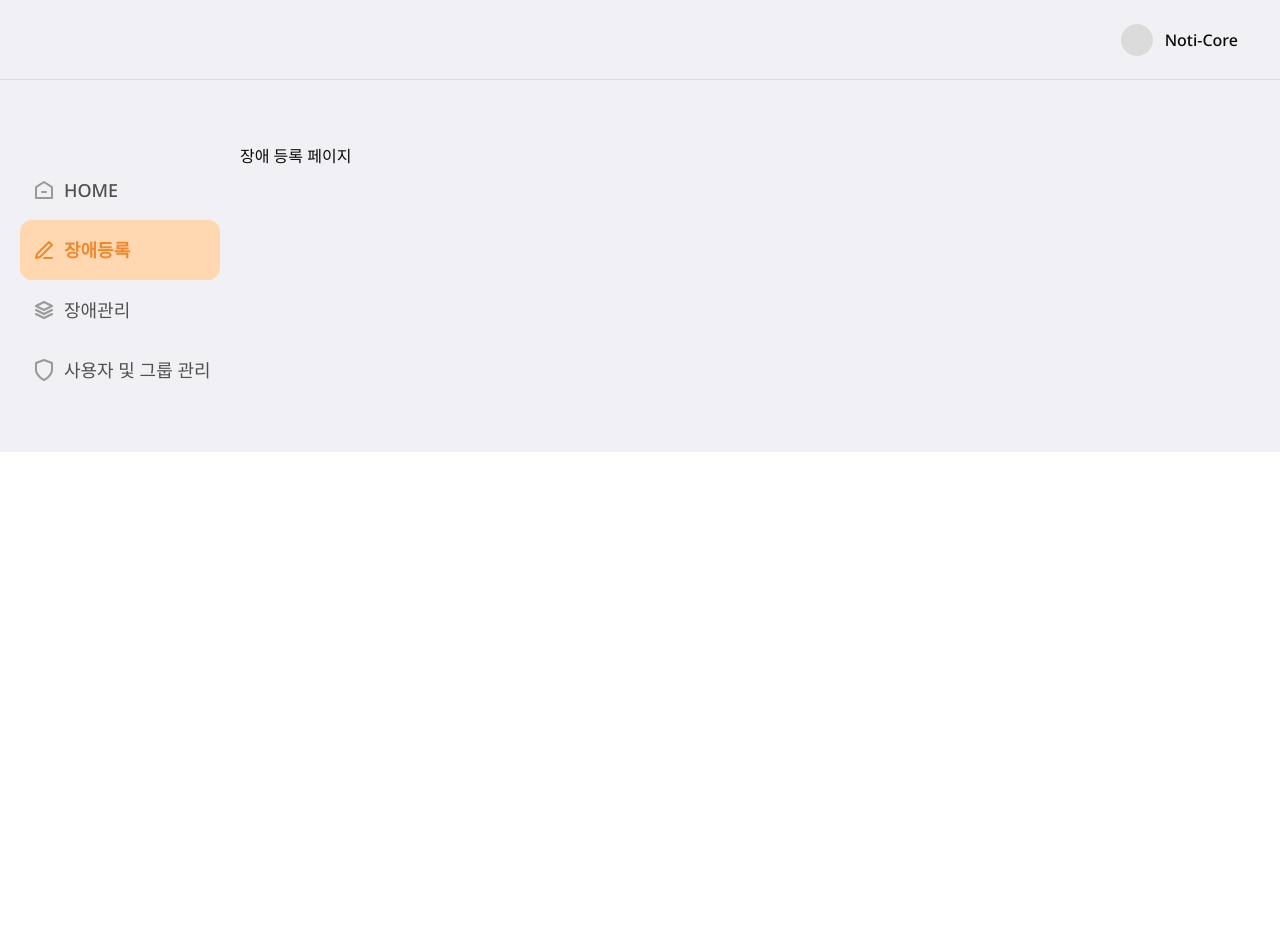
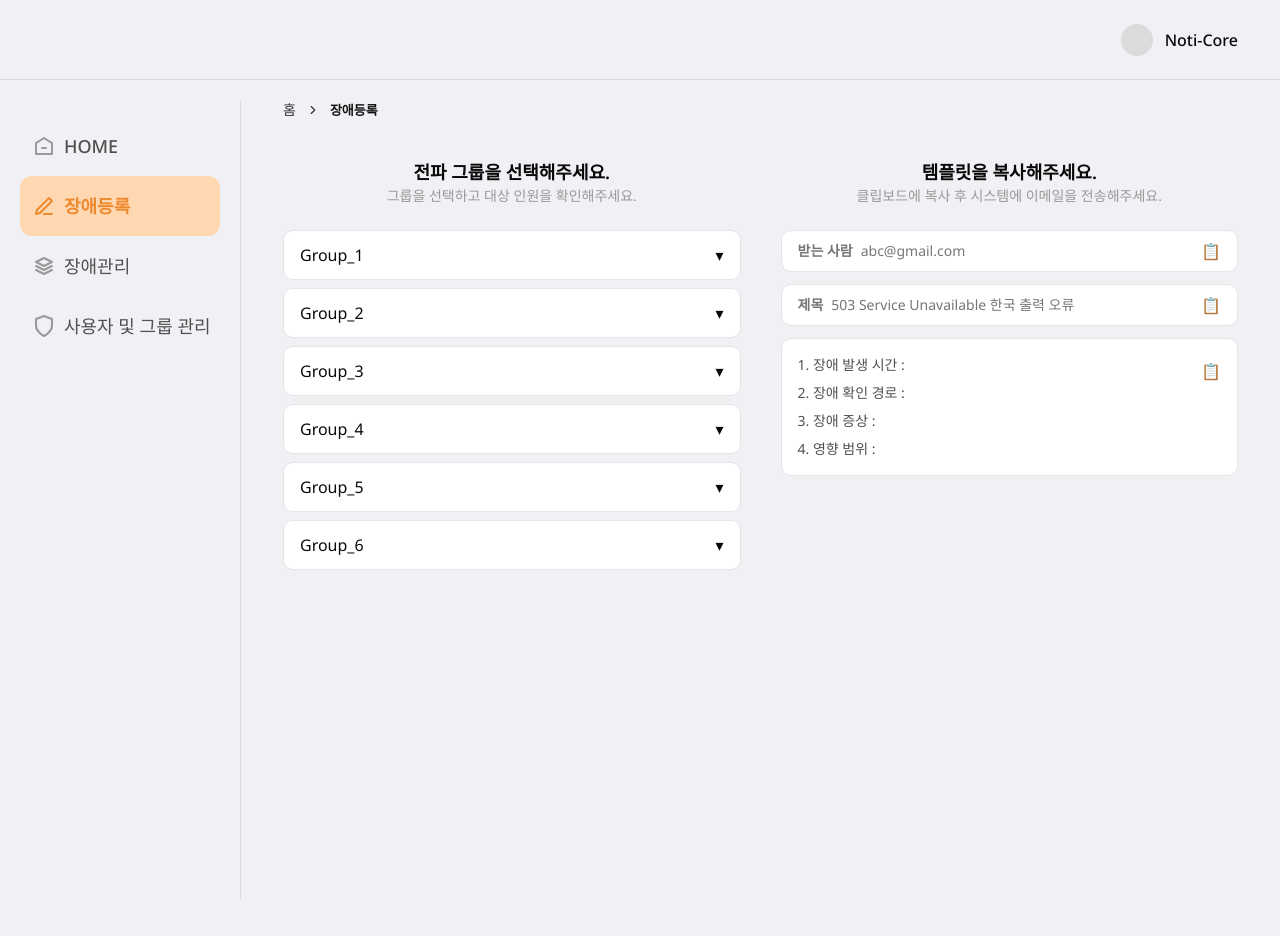
Before and after one commit to swyp-2-team/frontier, a React (Vite) app: page /incident-register in a window 1280 px wide. Before the commit the page ends 800 px from the top, so only its background shows below. Built offline with nearby package versions, Linux system fonts and the light colour scheme; a web font is replaced by a local one.

Commit message:
feat: BreadCrumb 사용하여 경로 표시

```diff
--- a/src/app/styles/index.css
+++ b/src/app/styles/index.css
@@ -289,3 +289,9 @@
   font-weight: 500;
   line-height: 18px;
 }
+
+@utility body-13_SB {
+  font-size: 13px;
+  font-weight: 600;
+  line-height: 18px;
+}
--- a/src/pages/HomePage/HomePage.tsx
+++ b/src/pages/HomePage/HomePage.tsx
@@ -4,7 +4,7 @@ import HowToUse from "@/shared/components/ui/HowToUse";
 
 export default function HomePage() {
   return (
-    <main className="flex-1 pt-[10px] px-[42px] overflow-y-auto border-l border-gray-400">
+    <main className="flex-1 px-[42px] overflow-y-auto border-l border-gray-400">
       <section className="flex gap-8 w-full mb-8">
         <Banner />
         <HowToUse />
--- a/src/pages/IncidentPage/IncidentRegisterPage.tsx
+++ b/src/pages/IncidentPage/IncidentRegisterPage.tsx
@@ -1,3 +1,135 @@
+import { cn } from "@/shared/lib/utils";
+import {
+  Breadcrumb,
+  BreadcrumbItem,
+  BreadcrumbLink,
+  BreadcrumbList,
+  BreadcrumbPage,
+  BreadcrumbSeparator,
+} from "@shared/components/ui/breadcrumb";
+import { useLocation } from "react-router-dom";
+
+const groups = [
+  "Group_1",
+  "Group_2",
+  "Group_3",
+  "Group_4",
+  "Group_5",
+  "Group_6",
+];
+
 export default function IncidentRegisterPage() {
-  return <div>장애 등록 페이지</div>;
+  // 현재 경로
+  const location = useLocation();
+
+  return (
+    <main className="flex flex-col items-center w-full border-l border-gray-400 h-screen px-[42px]">
+      {/* Breadcrumb */}
+      <Breadcrumb className="self-start mb-[38px]">
+        <BreadcrumbList className="body-13 text-gray-800">
+          <BreadcrumbItem>
+            <BreadcrumbLink href="/home">홈</BreadcrumbLink>
+          </BreadcrumbItem>
+          <BreadcrumbSeparator />
+          <BreadcrumbItem>
+            <BreadcrumbLink
+              href="/incident-register"
+              className="body-13_SB text-black"
+            >
+              장애등록
+            </BreadcrumbLink>
+          </BreadcrumbItem>
+        </BreadcrumbList>
+      </Breadcrumb>
+
+      {/* Step 표시 */}
+
+      {/* 본문 영역 */}
+      <section className="flex flex-col md:flex-row gap-10 w-full">
+        {/* Step 1: 그룹 선택 */}
+        <section className="flex-1" aria-labelledby="group-selection-title">
+          <header className="text-center mb-6">
+            <h2 id="group-selection-title" className="text-lg font-semibold">
+              전파 그룹을 선택해주세요.
+            </h2>
+            <p className="text-sm text-gray-500">
+              그룹을 선택하고 대상 인원을 확인해주세요.
+            </p>
+          </header>
+
+          <div className="space-y-2">
+            {groups.map((group) => (
+              <details key={group} className="bg-white border rounded-lg">
+                <summary className="px-4 py-3 cursor-pointer flex justify-between items-center">
+                  <span>{group}</span>
+                  <span className="transform rotate-0 transition group-open:rotate-180">
+                    &#9662;
+                  </span>
+                </summary>
+                <div className="px-4 py-2 text-sm text-gray-600 border-t">
+                  대상 인원: 5명
+                </div>
+              </details>
+            ))}
+          </div>
+        </section>
+
+        {/* Step 2: 템플릿 복사 */}
+        <section className="flex-1" aria-labelledby="template-copy-title">
+          <header className="text-center mb-6">
+            <h2 id="template-copy-title" className="text-lg font-semibold">
+              템플릿을 복사해주세요.
+            </h2>
+            <p className="text-sm text-gray-500">
+              클립보드에 복사 후 시스템에 이메일을 전송해주세요.
+            </p>
+          </header>
+
+          <div className="space-y-3">
+            <article className="bg-white border rounded-lg px-4 py-2 flex justify-between items-center">
+              <div className="text-sm text-gray-600">
+                <strong className="mr-2">받는 사람</strong>abc@gmail.com
+              </div>
+              <button
+                aria-label="복사"
+                className="text-gray-400 hover:text-gray-600"
+              >
+                📋
+              </button>
+            </article>
+
+            <article className="bg-white border rounded-lg px-4 py-2 flex justify-between items-center">
+              <div className="text-sm text-gray-600">
+                <strong className="mr-2">제목</strong>503 Service Unavailable
+                한국 출력 오류
+              </div>
+              <button
+                aria-label="복사"
+                className="text-gray-400 hover:text-gray-600"
+              >
+                📋
+              </button>
+            </article>
+
+            <article className="bg-white border rounded-lg p-4">
+              <div className="flex justify-between items-start">
+                <div className="text-sm text-gray-700 space-y-2">
+                  <p>1. 장애 발생 시간 :</p>
+                  <p>2. 장애 확인 경로 :</p>
+                  <p>3. 장애 증상 :</p>
+                  <p>4. 영향 범위 :</p>
+                </div>
+                <button
+                  aria-label="복사"
+                  className="text-gray-400 hover:text-gray-600 mt-1"
+                >
+                  📋
+                </button>
+              </div>
+            </article>
+          </div>
+        </section>
+      </section>
+    </main>
+  );
 }
--- a/src/shared/components/Layouts/Layout.tsx
+++ b/src/shared/components/Layouts/Layout.tsx
@@ -4,7 +4,7 @@ import { Outlet } from "react-router-dom";
 
 export default function Layout() {
   return (
-    <div className="bg-gray-200 space-y-16 h-full">
+    <div className="bg-gray-200 space-y-5 h-full">
       <Header></Header>
       <div className="flex pb-9 relative">
         <Sidebar />
--- /dev/null
+++ b/src/shared/components/ui/breadcrumb.tsx
@@ -0,0 +1,109 @@
+import * as React from "react";
+import { Slot } from "@radix-ui/react-slot";
+import { ChevronRight, MoreHorizontal } from "lucide-react";
+
+import { cn } from "@shared/lib/utils";
+
+function Breadcrumb({ ...props }: React.ComponentProps<"nav">) {
+  return <nav aria-label="breadcrumb" data-slot="breadcrumb" {...props} />;
+}
+
+function BreadcrumbList({ className, ...props }: React.ComponentProps<"ol">) {
+  return (
+    <ol
+      data-slot="breadcrumb-list"
+      className={cn(
+        "text-muted-foreground flex flex-wrap items-center gap-1.5 text-sm break-words sm:gap-2.5",
+        className
+      )}
+      {...props}
+    />
+  );
+}
+
+function BreadcrumbItem({ className, ...props }: React.ComponentProps<"li">) {
+  return (
+    <li
+      data-slot="breadcrumb-item"
+      className={cn("inline-flex items-center gap-1.5", className)}
+      {...props}
+    />
+  );
+}
+
+function BreadcrumbLink({
+  asChild,
+  className,
+  ...props
+}: React.ComponentProps<"a"> & {
+  asChild?: boolean;
+}) {
+  const Comp = asChild ? Slot : "a";
+
+  return (
+    <Comp
+      data-slot="breadcrumb-link"
+      className={cn("hover:text-foreground transition-colors", className)}
+      {...props}
+    />
+  );
+}
+
+function BreadcrumbPage({ className, ...props }: React.ComponentProps<"span">) {
+  return (
+    <span
+      data-slot="breadcrumb-page"
+      role="link"
+      aria-disabled="true"
+      aria-current="page"
+      className={cn("text-foreground font-normal", className)}
+      {...props}
+    />
+  );
+}
+
+function BreadcrumbSeparator({
+  children,
+  className,
+  ...props
+}: React.ComponentProps<"li">) {
+  return (
+    <li
+      data-slot="breadcrumb-separator"
+      role="presentation"
+      aria-hidden="true"
+      className={cn("[&>svg]:size-3.5", className)}
+      {...props}
+    >
+      {children ?? <ChevronRight />}
+    </li>
+  );
+}
+
+function BreadcrumbEllipsis({
+  className,
+  ...props
+}: React.ComponentProps<"span">) {
+  return (
+    <span
+      data-slot="breadcrumb-ellipsis"
+      role="presentation"
+      aria-hidden="true"
+      className={cn("flex size-9 items-center justify-center", className)}
+      {...props}
+    >
+      <MoreHorizontal className="size-4" />
+      <span className="sr-only">More</span>
+    </span>
+  );
+}
+
+export {
+  Breadcrumb,
+  BreadcrumbList,
+  BreadcrumbItem,
+  BreadcrumbLink,
+  BreadcrumbPage,
+  BreadcrumbSeparator,
+  BreadcrumbEllipsis,
+};
```
